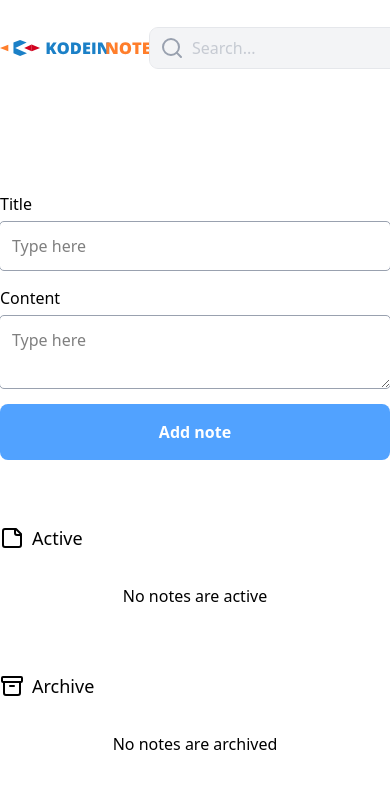
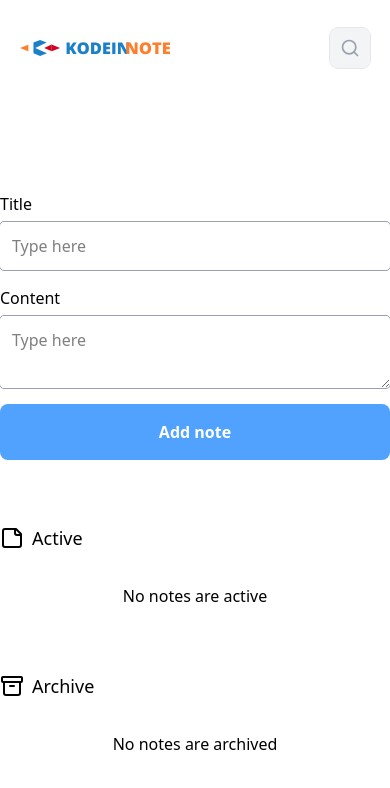
Before and after one commit to barraIhsan/react-note, a React (Vite) app: page / in a window 390 px wide. Shown: the top 788 px of the page. Built offline with nearby package versions, Linux system fonts and the light colour scheme.

Commit message:
feat: make the navbar responsive and collapsible search

```diff
--- a/src/components/Navbar.tsx
+++ b/src/components/Navbar.tsx
@@ -1,22 +1,67 @@
-import { Search } from "lucide-react";
+import { Search, X } from "lucide-react";
+import { twMerge } from "tailwind-merge";
+import { useEffect, useRef, useState } from "react";
 
 export default function Navbar({
   setSearch,
 }: {
   setSearch: React.Dispatch<string>;
 }) {
+  const [searchOpen, setsearchOpen] = useState(false);
+  useEffect(() => {
+    console.log(searchOpen);
+  }, [searchOpen]);
+
+  const input = useRef<HTMLInputElement>(null);
+
+  function focusInput() {
+    input.current?.focus();
+  }
+
   return (
-    <nav className="fixed top-0 inset-x-0 container mx-auto py-7 flex justify-between">
-      <img src="/img/logo.svg" alt="Logo" />
-      <label className="inline-flex gap-2 text-gray-400 bg-gray-100 outline outline-gray-200 px-2.5 py-2 rounded-lg">
+    <nav
+      className={twMerge(
+        "fixed top-0 inset-x-0 container mx-auto px-5 py-7 flex gap-5 bg-white/50 backdrop-blur-xl",
+        searchOpen ? "justify-end lg:justify-between" : "justify-between",
+      )}
+    >
+      <img
+        src="/img/logo.svg"
+        alt="Logo"
+        className={searchOpen ? "hidden lg:inline" : ""}
+      />
+      <label
+        className={twMerge(
+          "cursor-pointer flex gap-2 text-gray-400 bg-gray-100 outline px-2.5 h-10 outline-gray-200 justify-center items-center rounded-lg",
+          !searchOpen && "size-10 lg:h-fill lg:w-fit",
+        )}
+        htmlFor="search"
+        onClick={() => {
+          if (!searchOpen) setsearchOpen(!searchOpen);
+          setTimeout(() => {
+            focusInput();
+          }, 0);
+        }}
+      >
         <Search />
         <input
           type="text"
           placeholder="Search..."
-          className="outline-none"
+          name="search"
+          className={twMerge("outline-none", !searchOpen && "hidden lg:inline")}
+          ref={input}
           onChange={(e) => setSearch(e.target.value)}
+          autoFocus
         />
       </label>
+      {searchOpen && (
+        <button
+          className="bg-gray-100 outline outline-gray-200 size-10 inline-flex justify-center items-center rounded-lg text-gray-400 cursor-pointer lg:hidden"
+          onClick={() => setsearchOpen(!searchOpen)}
+        >
+          <X />
+        </button>
+      )}
     </nav>
   );
 }
```
